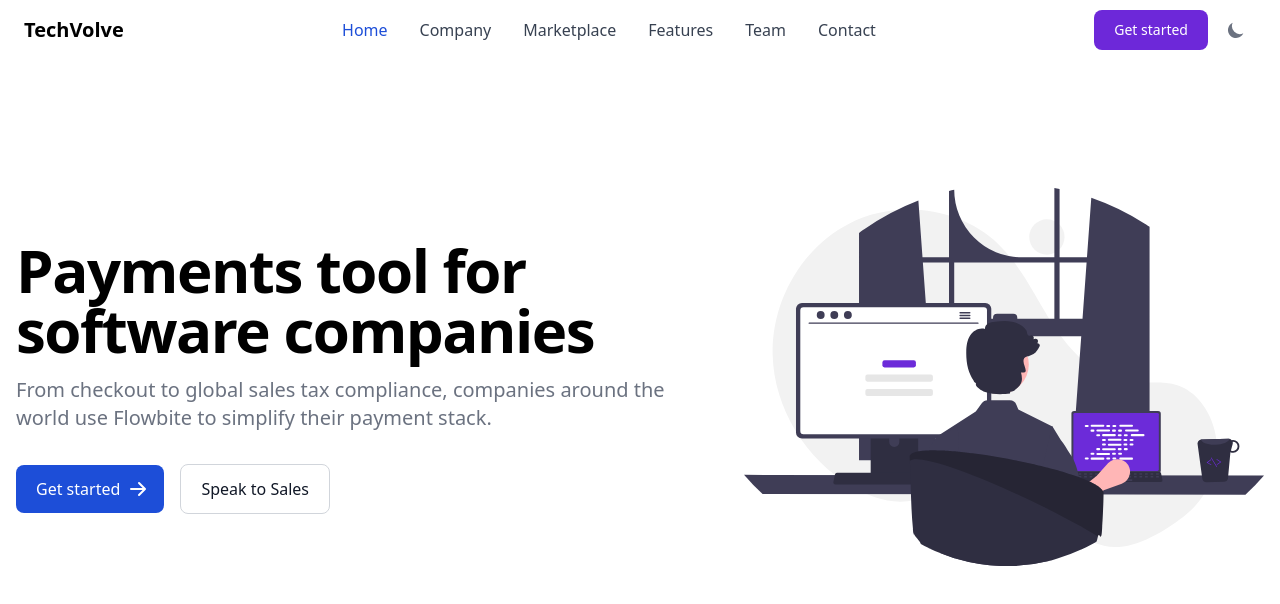
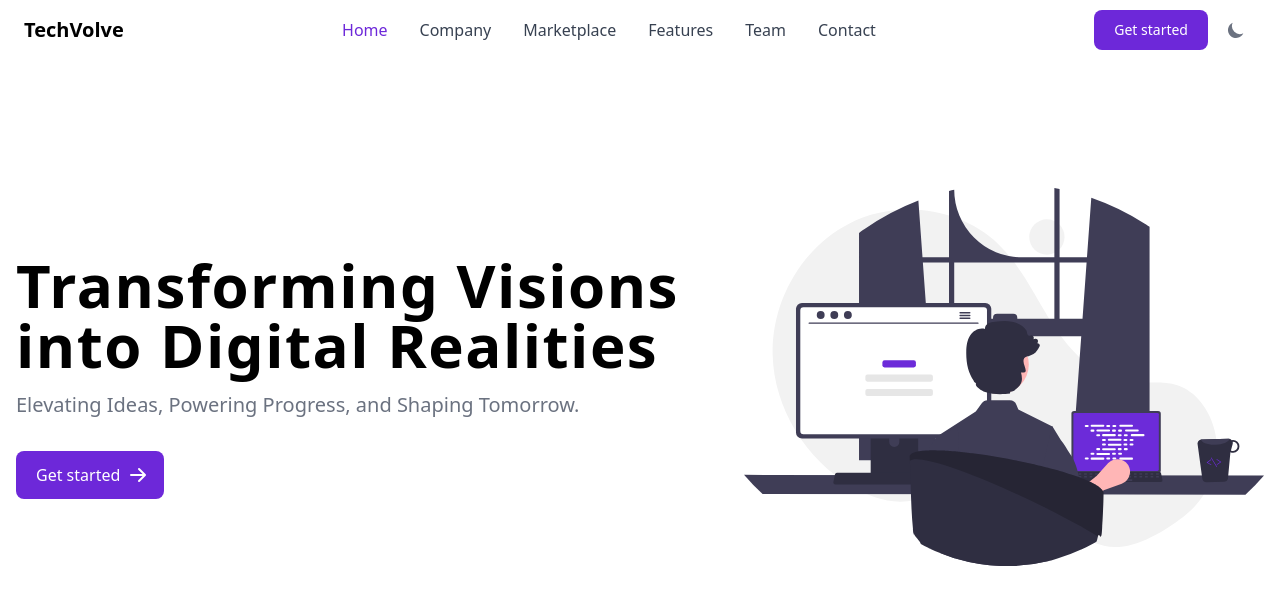
Before and after one commit to chrystalio/Techvolve, a website: page index.html in a window 1280 px wide. Drawn offline with nearby package versions, Linux system fonts and the light colour scheme.

Commit message:
Fix copywriting and colors

```diff
--- a/index.html
+++ b/index.html
@@ -19,7 +19,7 @@
 
 <body>
     <header>
-        <nav class="bg-white border-gray-200 px-4 lg:px-6 py-2.5 dark:bg-gray-800">
+        <nav class="bg-white border-gray-200 px-4 lg:px-6 py-2.5 dark:bg-gray-800 shadow-2xl">
             <div class="flex flex-wrap justify-between items-center mx-auto max-w-screen-xl">
                 <a href="https://flowbite.com" class="flex items-center">
                     <!-- <img src="https://flowbite.com/docs/images/logo.svg" class="mr-3 h-6 sm:h-9" alt="Flowbite Logo" /> -->
@@ -63,28 +63,28 @@
                     <ul class="flex flex-col mt-4 font-medium lg:flex-row lg:space-x-8 lg:mt-0">
                         <li>
                             <a href="#"
-                                class="block py-2 pr-4 pl-3 text-white rounded bg-primary-700 lg:bg-transparent lg:text-primary-700 lg:p-0 dark:text-white"
+                                class="block py-2 pr-4 pl-3 text-white rounded bg-violet-700 lg:bg-transparent lg:text-violet-700 lg:p-0 dark:text-white"
                                 aria-current="page">Home</a>
                         </li>
                         <li>
                             <a href="#"
-                                class="block py-2 pr-4 pl-3 text-gray-700 border-b border-gray-100 hover:bg-gray-50 lg:hover:bg-transparent lg:border-0 lg:hover:text-primary-700 lg:p-0 dark:text-gray-400 lg:dark:hover:text-white dark:hover:bg-gray-700 dark:hover:text-white lg:dark:hover:bg-transparent dark:border-gray-700">Company</a>
+                                class="block py-2 pr-4 pl-3 text-gray-700 border-b border-gray-100 hover:bg-gray-50 lg:hover:bg-transparent lg:border-0 lg:hover:text-violet-700 lg:p-0 dark:text-gray-400 lg:dark:hover:text-white dark:hover:bg-gray-700 dark:hover:text-white lg:dark:hover:bg-transparent dark:border-gray-700">Company</a>
                         </li>
                         <li>
                             <a href="#"
-                                class="block py-2 pr-4 pl-3 text-gray-700 border-b border-gray-100 hover:bg-gray-50 lg:hover:bg-transparent lg:border-0 lg:hover:text-primary-700 lg:p-0 dark:text-gray-400 lg:dark:hover:text-white dark:hover:bg-gray-700 dark:hover:text-white lg:dark:hover:bg-transparent dark:border-gray-700">Marketplace</a>
+                                class="block py-2 pr-4 pl-3 text-gray-700 border-b border-gray-100 hover:bg-gray-50 lg:hover:bg-transparent lg:border-0 lg:hover:text-violet-700 lg:p-0 dark:text-gray-400 lg:dark:hover:text-white dark:hover:bg-gray-700 dark:hover:text-white lg:dark:hover:bg-transparent dark:border-gray-700">Marketplace</a>
                         </li>
                         <li>
                             <a href="#"
-                                class="block py-2 pr-4 pl-3 text-gray-700 border-b border-gray-100 hover:bg-gray-50 lg:hover:bg-transparent lg:border-0 lg:hover:text-primary-700 lg:p-0 dark:text-gray-400 lg:dark:hover:text-white dark:hover:bg-gray-700 dark:hover:text-white lg:dark:hover:bg-transparent dark:border-gray-700">Features</a>
+                                class="block py-2 pr-4 pl-3 text-gray-700 border-b border-gray-100 hover:bg-gray-50 lg:hover:bg-transparent lg:border-0 lg:hover:text-violet-700 lg:p-0 dark:text-gray-400 lg:dark:hover:text-white dark:hover:bg-gray-700 dark:hover:text-white lg:dark:hover:bg-transparent dark:border-gray-700">Features</a>
                         </li>
                         <li>
                             <a href="#"
-                                class="block py-2 pr-4 pl-3 text-gray-700 border-b border-gray-100 hover:bg-gray-50 lg:hover:bg-transparent lg:border-0 lg:hover:text-primary-700 lg:p-0 dark:text-gray-400 lg:dark:hover:text-white dark:hover:bg-gray-700 dark:hover:text-white lg:dark:hover:bg-transparent dark:border-gray-700">Team</a>
+                                class="block py-2 pr-4 pl-3 text-gray-700 border-b border-gray-100 hover:bg-gray-50 lg:hover:bg-transparent lg:border-0 lg:hover:text-violet-700 lg:p-0 dark:text-gray-400 lg:dark:hover:text-white dark:hover:bg-gray-700 dark:hover:text-white lg:dark:hover:bg-transparent dark:border-gray-700">Team</a>
                         </li>
                         <li>
                             <a href="#"
-                                class="block py-2 pr-4 pl-3 text-gray-700 border-b border-gray-100 hover:bg-gray-50 lg:hover:bg-transparent lg:border-0 lg:hover:text-primary-700 lg:p-0 dark:text-gray-400 lg:dark:hover:text-white dark:hover:bg-gray-700 dark:hover:text-white lg:dark:hover:bg-transparent dark:border-gray-700">Contact</a>
+                                class="block py-2 pr-4 pl-3 text-gray-700 border-b border-gray-100 hover:bg-gray-50 lg:hover:bg-transparent lg:border-0 lg:hover:text-violet-700 lg:p-0 dark:text-gray-400 lg:dark:hover:text-white dark:hover:bg-gray-700 dark:hover:text-white lg:dark:hover:bg-transparent dark:border-gray-700">Contact</a>
                         </li>
                     </ul>
                 </div>
@@ -94,14 +94,20 @@
     <section class="bg-white dark:bg-gray-900">
         <div class="grid max-w-screen-xl px-4 py-8 mx-auto lg:gap-8 xl:gap-0 lg:py-32 lg:grid-cols-12">
             <div class="mr-auto place-self-center lg:col-span-7">
-                <h1 class="max-w-2xl mb-4 text-4xl font-extrabold tracking-tight leading-none md:text-5xl xl:text-6xl dark:text-white">Payments tool for software companies</h1>
-                <p class="max-w-2xl mb-6 font-light text-gray-500 lg:mb-8 md:text-lg lg:text-xl dark:text-gray-400">From checkout to global sales tax compliance, companies around the world use Flowbite to simplify their payment stack.</p>
-                <a href="#" class="inline-flex items-center justify-center px-5 py-3 mr-3 text-base font-medium text-center text-white rounded-lg bg-primary-700 hover:bg-primary-800 focus:ring-4 focus:ring-primary-300 dark:focus:ring-primary-900">
+                <h1
+                    class="max-w-2xl mb-4 text-4xl font-extrabold tracking-wide leading-none md:text-5xl xl:text-6xl dark:text-white">
+                    Transforming Visions into Digital Realities</h1>
+                <p class="max-w-2xl mb-6 font-light text-gray-500 lg:mb-8 md:text-lg lg:text-xl dark:text-gray-400">
+                    Elevating Ideas, Powering Progress, and Shaping Tomorrow.</p>
+                <a href="#"
+                    class="inline-flex items-center justify-center px-5 py-3 mr-3 text-base font-medium text-center text-white rounded-lg bg-violet-700 hover:bg-primary-800 focus:ring-4 focus:ring-primary-300 dark:focus:ring-primary-900">
                     Get started
-                    <svg class="w-5 h-5 ml-2 -mr-1" fill="currentColor" viewBox="0 0 20 20" xmlns="http://www.w3.org/2000/svg"><path fill-rule="evenodd" d="M10.293 3.293a1 1 0 011.414 0l6 6a1 1 0 010 1.414l-6 6a1 1 0 01-1.414-1.414L14.586 11H3a1 1 0 110-2h11.586l-4.293-4.293a1 1 0 010-1.414z" clip-rule="evenodd"></path></svg>
-                </a>
-                <a href="#" class="inline-flex items-center justify-center px-5 py-3 text-base font-medium text-center text-gray-900 border border-gray-300 rounded-lg hover:bg-gray-100 focus:ring-4 focus:ring-gray-100 dark:text-white dark:border-gray-700 dark:hover:bg-gray-700 dark:focus:ring-gray-800">
-                    Speak to Sales
+                    <svg class="w-5 h-5 ml-2 -mr-1" fill="currentColor" viewBox="0 0 20 20"
+                        xmlns="http://www.w3.org/2000/svg">
+                        <path fill-rule="evenodd"
+                            d="M10.293 3.293a1 1 0 011.414 0l6 6a1 1 0 010 1.414l-6 6a1 1 0 01-1.414-1.414L14.586 11H3a1 1 0 110-2h11.586l-4.293-4.293a1 1 0 010-1.414z"
+                            clip-rule="evenodd"></path>
+                    </svg>
                 </a>
             </div>
             <div class="hidden lg:mt-0 lg:col-span-5 lg:flex">
@@ -113,4 +119,5 @@
     <script src="https://cdnjs.cloudflare.com/ajax/libs/flowbite/2.2.1/flowbite.min.js"></script>
     <script src="assets/js/script.js"></script>
 </body>
+
 </html>
```
Also changed, not shown: assets/css/style.css.
